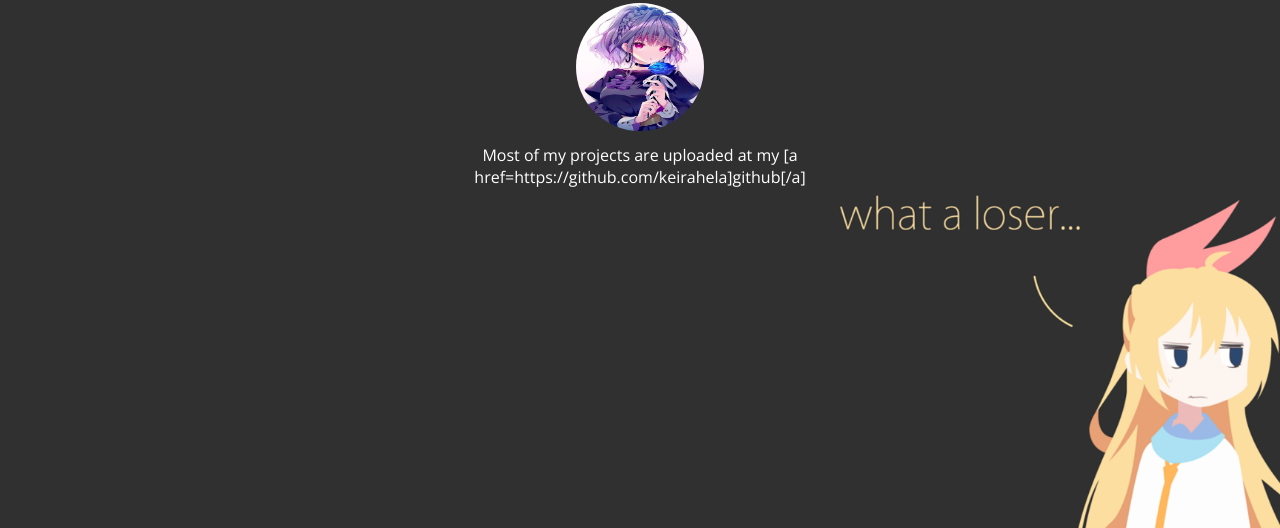
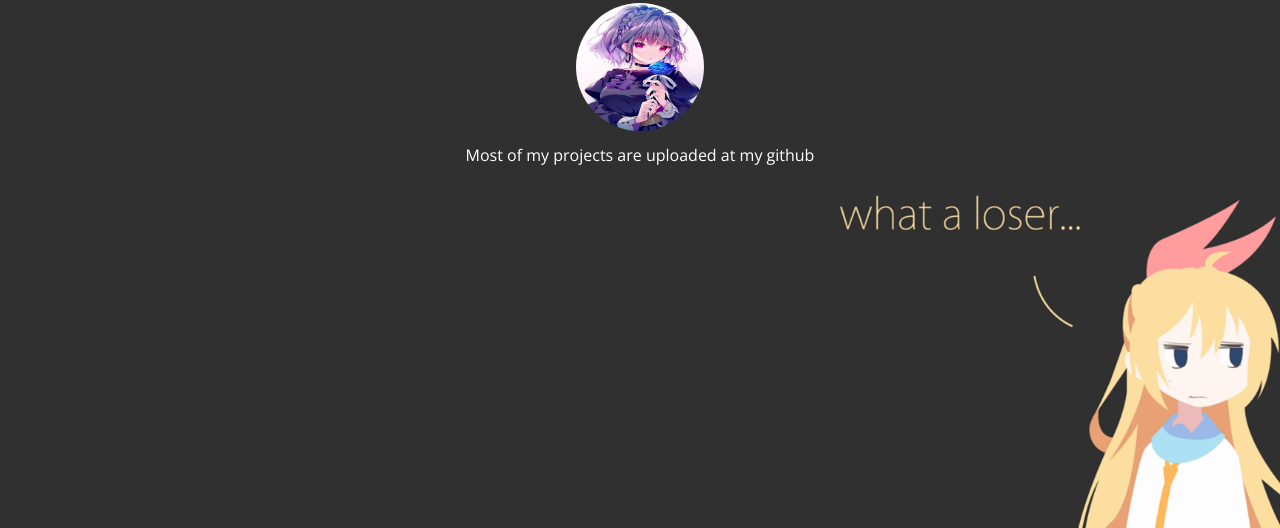
Before and after one commit to keirahela/keirahela.github.io, a plain HTML site: page projects.html in a window 1280 px wide. Shown: the part 272-800 px from the top of the page. Drawn offline with nearby package versions, Linux system fonts and the light colour scheme.

Commit message:
Update projects.html

```diff
--- a/projects.html
+++ b/projects.html
@@ -19,7 +19,7 @@
     <h1 id="protitle">My Projects</h1>
     <p id="prosubtitle">These are projects I help with or I have created.</p>
     <div class="project"><img src="images/steve.jpg" width="128" height="128" style="border-radius:250px;">
-        <p>Most of my projects are uploaded at my [a href=https://github.com/keirahela]github[/a]</p>
+        <p>Most of my projects are uploaded at my <a href=https://github.com/keirahela>github</a></p>
 
     </div>
 
```
